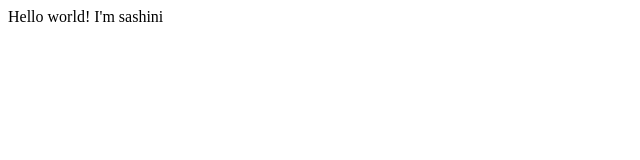
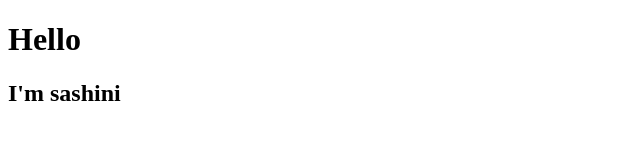
Before and after one commit to sashini-hettiarachchi/gatsby-bootcamp, a Gatsby site: page / in a window 1280 px wide. Shown: the whole page, without its empty margins (0-640 px from the left). Built offline with nearby package versions, Linux system fonts and the light colour scheme; Gatsby itself is replaced by a stand-in of ours.

Commit message:
Initial commit

```diff
--- a/src/pages/index.js
+++ b/src/pages/index.js
@@ -1,5 +1,11 @@
 import React from "react"
 
-export default function Home() {
-  return <div>Hello world! I'm sashini</div>
+const IndexPage = () => {
+  return (
+    <div>
+      <h1> Hello</h1>
+      <h2>I'm sashini </h2>
+    </div>
+  )
 }
+export default IndexPage
```
Also changed, not shown: src/pages/about.js (added, +12 -0 lines), src/pages/blog.js (added, +12 -0 lines), src/pages/contact.js (added, +12 -0 lines).
